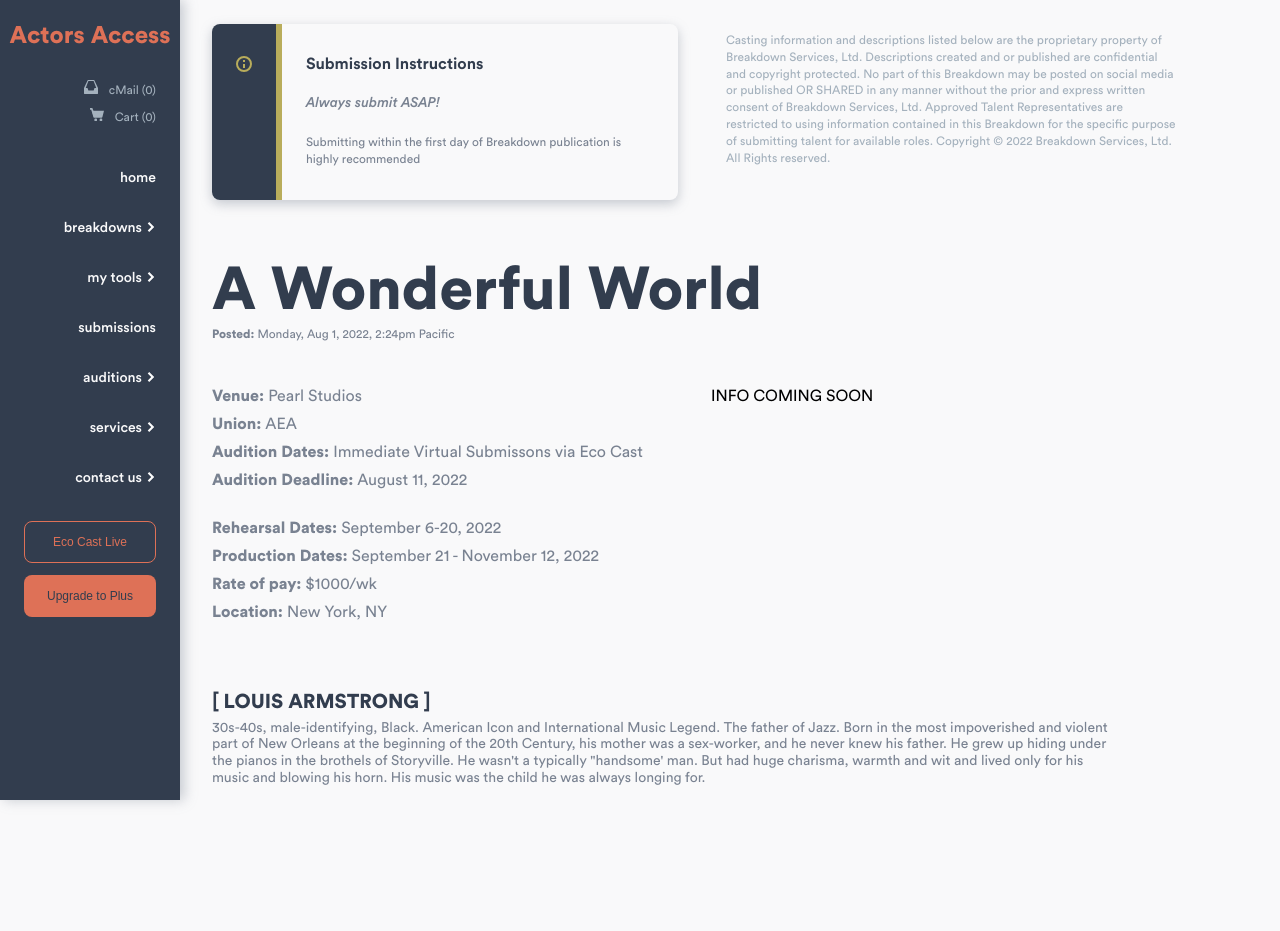
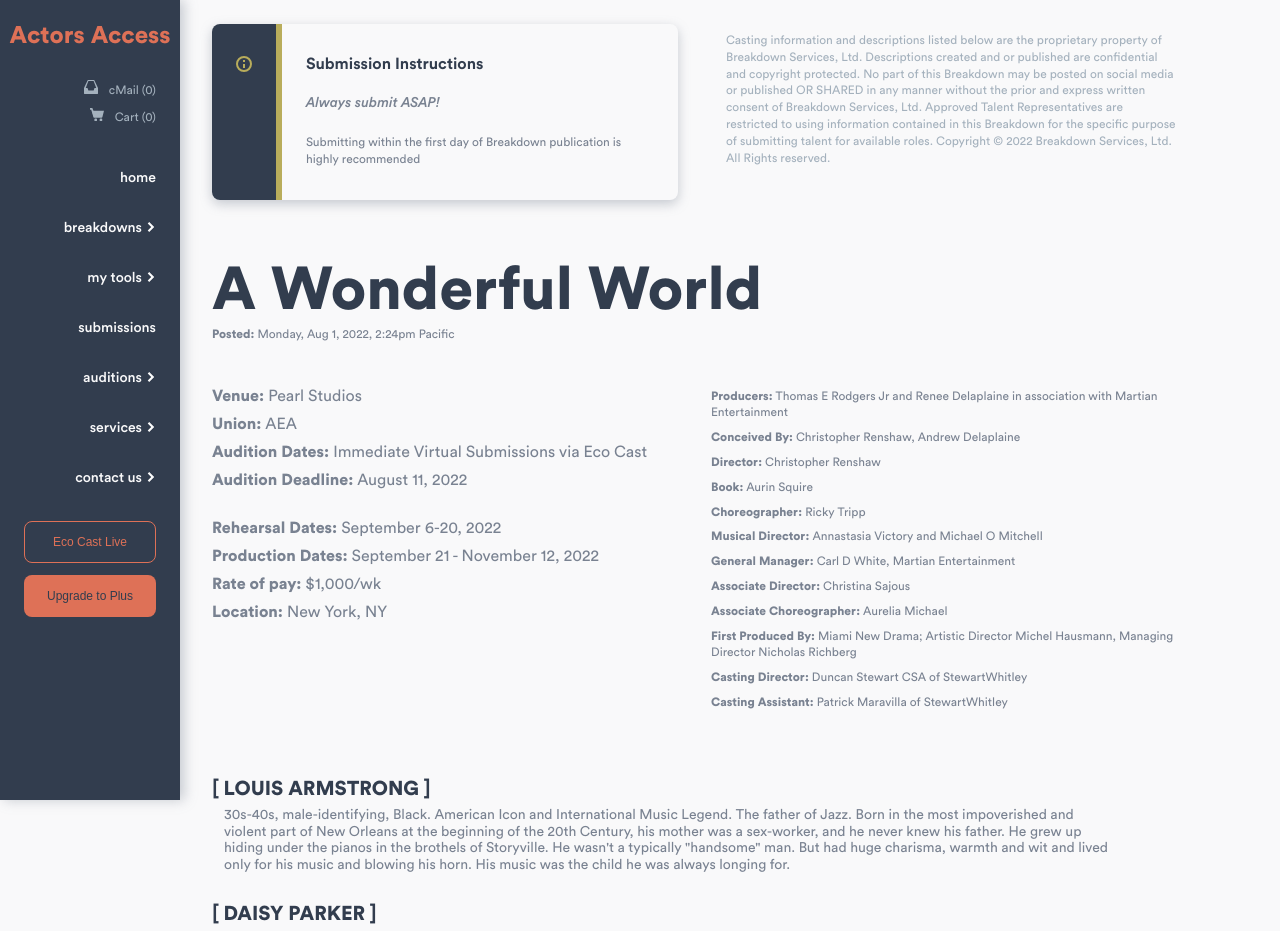
Before and after one commit to Zachcos/ActorsAccessRedesign, a Next.js app: page /breakdownDetail in a window 1280 px wide. Shown: the top 931 px of the page. Before the commit the page ends 811 px from the top, so only its background shows below. Built offline with nearby package versions, Linux system fonts and the light colour scheme.

Commit message:
Refactor to use showData

```diff
--- a/pages/breakdownDetail.tsx
+++ b/pages/breakdownDetail.tsx
@@ -64,21 +64,41 @@ const DetailWrapper = styled.div`
     }
   }
   .secondaryInfo {
-    min-width: 475px;
+    max-width: 500px;
+    width: 100%;
+    p {
+      ${font(12, 400, `${colors.neut_6}`)};
+      line-height: 1.05rem;
+      margin-bottom: 8px;
+      i {
+        font-weight: 900;
+      }
+    }
   }
 `;
 
 const BreakdownWrapper = styled.div`
+  margin-bottom: 200px;
   .bdItem {
-    margin-bottom: 24px;
+    cursor: pointer;
+    margin-bottom: 30px;
     max-width: 900px;
     .role {
       ${font(20, 900, `${colors.neut_8}`)};
       margin-bottom: 8px;
+      text-transform: uppercase;
+      transition: color 0.15s;
+    }
+    &:hover {
+      .role {
+        color: ${colors.prim_5};
+      }
     }
     .description {
       ${font(14, 400, `${colors.neut_6}`)};
+      box-sizing: border-box;
       line-height: 1.05rem;
+      padding-left: 12px;
     }
   }
 `;
@@ -95,8 +115,8 @@ export const getStaticProps: GetStaticProps = async () => {
 
 interface Props {
   gig: GigProps;
-  creative: CreativeProps;
-  roles: RolesProps;
+  creative: CreativeProps[];
+  roles: RolesProps[];
 }
 
 const BreakdownDetail: NextPage<Props> = ({ gig, creative, roles }) => {
@@ -125,64 +145,63 @@ const BreakdownDetail: NextPage<Props> = ({ gig, creative, roles }) => {
       </FinePrint>
       <DetailWrapper>
         <div className='titleWrapper'>
-          <h2 className='title'>A Wonderful World</h2>
+          <h2 className='title'>{gig.title}</h2>
           <p className='datePosted'>
-            <i>Posted:</i> Monday, Aug 1, 2022, 2:24pm Pacific
+            <i>Posted:</i> {gig.datePosted}
           </p>
         </div>
         <div className='primaryInfo'>
           <div className='audition'>
             <p className='audition-venue'>
-              <i>Venue:</i> Pearl Studios
+              <i>Venue:</i> {gig.venue}
             </p>
             <p className='audition-union'>
-              <i>Union:</i> AEA
+              <i>Union:</i> {gig.union}
             </p>
             <p className='audition-dates'>
-              <i>Audition Dates:</i> Immediate Virtual Submissons via Eco Cast
+              <i>Audition Dates:</i> {gig.audDates}
             </p>
             <p className='audition-deadline'>
-              <i>Audition Deadline:</i> August 11, 2022
+              <i>Audition Deadline:</i> {gig.audDeadline}
             </p>
           </div>
           <div className='production'>
             <p className='production-rehDates'>
-              <i>Rehearsal Dates:</i> September 6-20, 2022
+              <i>Rehearsal Dates:</i> {gig.rehDates}
             </p>
             <p className='production-dates'>
-              <i>Production Dates:</i> September 21 - November 12, 2022
+              <i>Production Dates:</i> {gig.prodDates}
             </p>
             <p className='production-pay'>
-              <i>Rate of pay:</i> $1000/wk
+              <i>Rate of pay:</i> {gig.prodPay}
             </p>
             <p className='production-location'>
-              <i>Location:</i> New York, NY
+              <i>Location:</i> {gig.prodLocation}
             </p>
           </div>
         </div>
 
         <div className='secondaryInfo'>
-          <p>INFO COMING SOON</p>
+          {creative.map((item: CreativeProps, index: number) => (
+            <p key={index}>
+              <i>{item.label}:</i> {item.value}
+            </p>
+          ))}
         </div>
       </DetailWrapper>
       <BreakdownWrapper>
-        <div className='bdItem'>
-          <h3 className='role'>[ LOUIS ARMSTRONG ]</h3>
-          <p className='description'>
-            30s-40s, male-identifying, Black. American Icon and International
-            Music Legend. The father of Jazz. Born in the most impoverished and
-            violent part of New Orleans at the beginning of the 20th Century,
-            his mother was a sex-worker, and he never knew his father. He grew
-            up hiding under the pianos in the brothels of Storyville. He wasn't
-            a typically "handsome' man. But had huge charisma, warmth and wit
-            and lived only for his music and blowing his horn. His music was the
-            child he was always longing for.
-          </p>
-        </div>
+        {roles.map((item: RolesProps, index: number) => (
+          <div className='bdItem' key={index}>
+            <h3 className='role'>[ {item.role} ]</h3>
+            <p className='description'>{item.description}</p>
+          </div>
+        ))}
       </BreakdownWrapper>
     </div>
   );
 };
+
+//? - FIGURE OUT THIS ERROR
 
 BreakdownDetail.getLayout = function getLayout(page: ReactElement) {
   return <Layout>{page}</Layout>;
```
